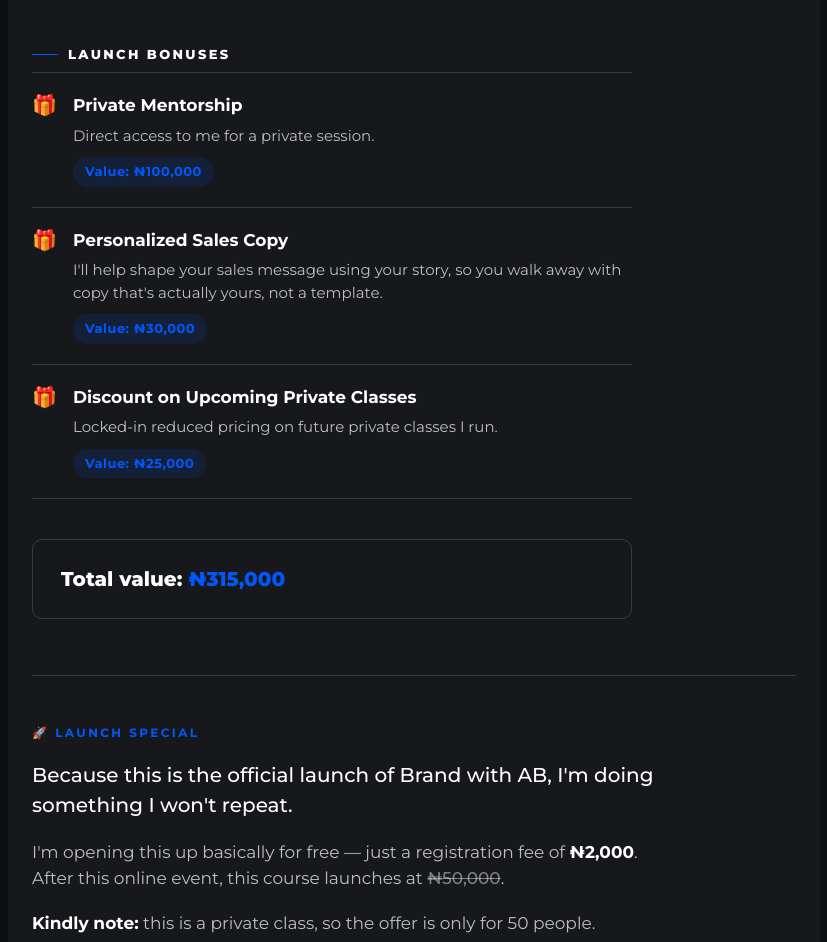
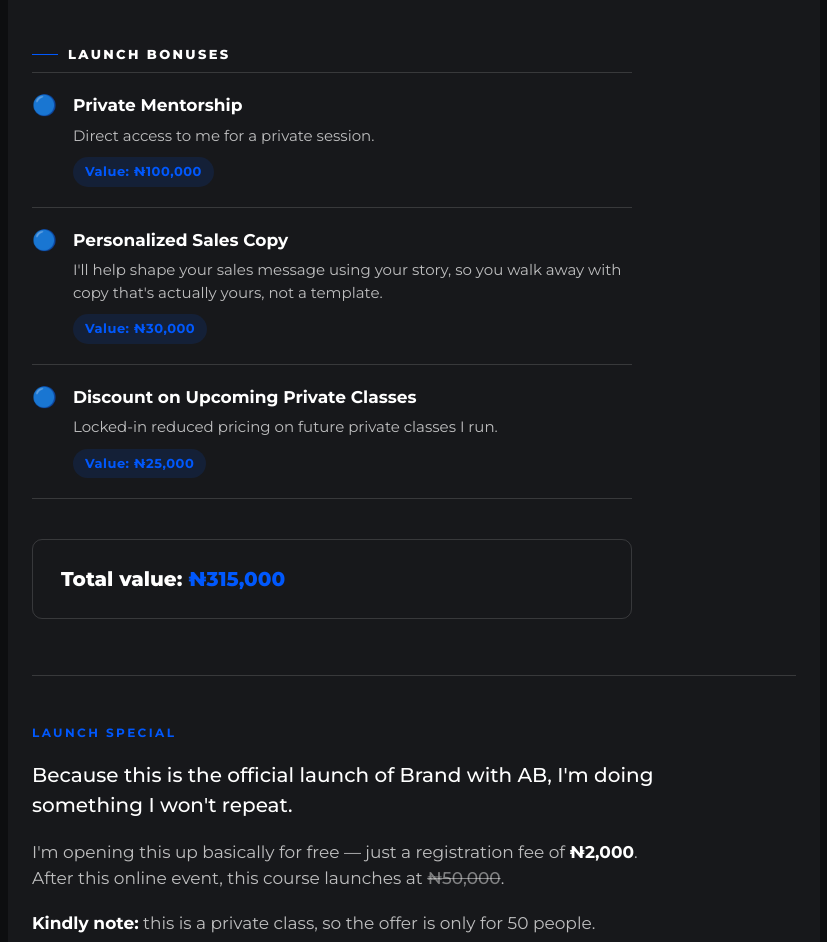
Before and after one commit to billionairechurchboy/Zerotomillion, a plain HTML site: page index.html in a window 1280 px wide. Shown: the part 4453-5395 px from the top of the page, without its empty margins (226-1053 px from the left). Drawn offline with Linux system fonts and the light colour scheme.

Commit message:
Update emojis in launch bonuses section
Replaced emoji '🎁' with '🔵' in multiple list items and removed the rocket emoji from the launch special heading.

```diff
--- a/index.html
+++ b/index.html
@@ -714,7 +714,7 @@
     <div class="bonus-heading reveal">Launch Bonuses</div>
     <ul class="get-list">
       <li class="reveal">
-        <span class="emoji">🎁</span>
+        <span class="emoji">🔵</span>
         <div>
           <div class="get-title">Private Mentorship</div>
           <p class="get-desc">Direct access to me for a private session.</p>
@@ -722,7 +722,7 @@
         </div>
       </li>
       <li class="reveal">
-        <span class="emoji">🎁</span>
+        <span class="emoji">🔵</span>
         <div>
           <div class="get-title">Personalized Sales Copy</div>
           <p class="get-desc">I'll help shape your sales message using your story, so you walk away with copy that's actually yours, not a template.</p>
@@ -730,7 +730,7 @@
         </div>
       </li>
       <li class="reveal">
-        <span class="emoji">🎁</span>
+        <span class="emoji">🔵</span>
         <div>
           <div class="get-title">Discount on Upcoming Private Classes</div>
           <p class="get-desc">Locked-in reduced pricing on future private classes I run.</p>
@@ -742,7 +742,7 @@
     <div class="total-value reveal">Total value: <span>₦315,000</span></div>
 
     <div class="launch-special reveal">
-      <div class="kicker">🚀 Launch Special</div>
+      <div class="kicker">Launch Special</div>
       <p class="lead">Because this is the official launch of Brand with AB, I'm doing something I won't repeat.</p>
       <p>I'm opening this up basically for free — just a registration fee of <strong>₦2,000</strong>. After this online event, this course launches at <span class="price-strike">₦50,000</span>.</p>
       <p><strong>Kindly note:</strong> this is a private class, so the offer is only for 50 people.</p>
```
